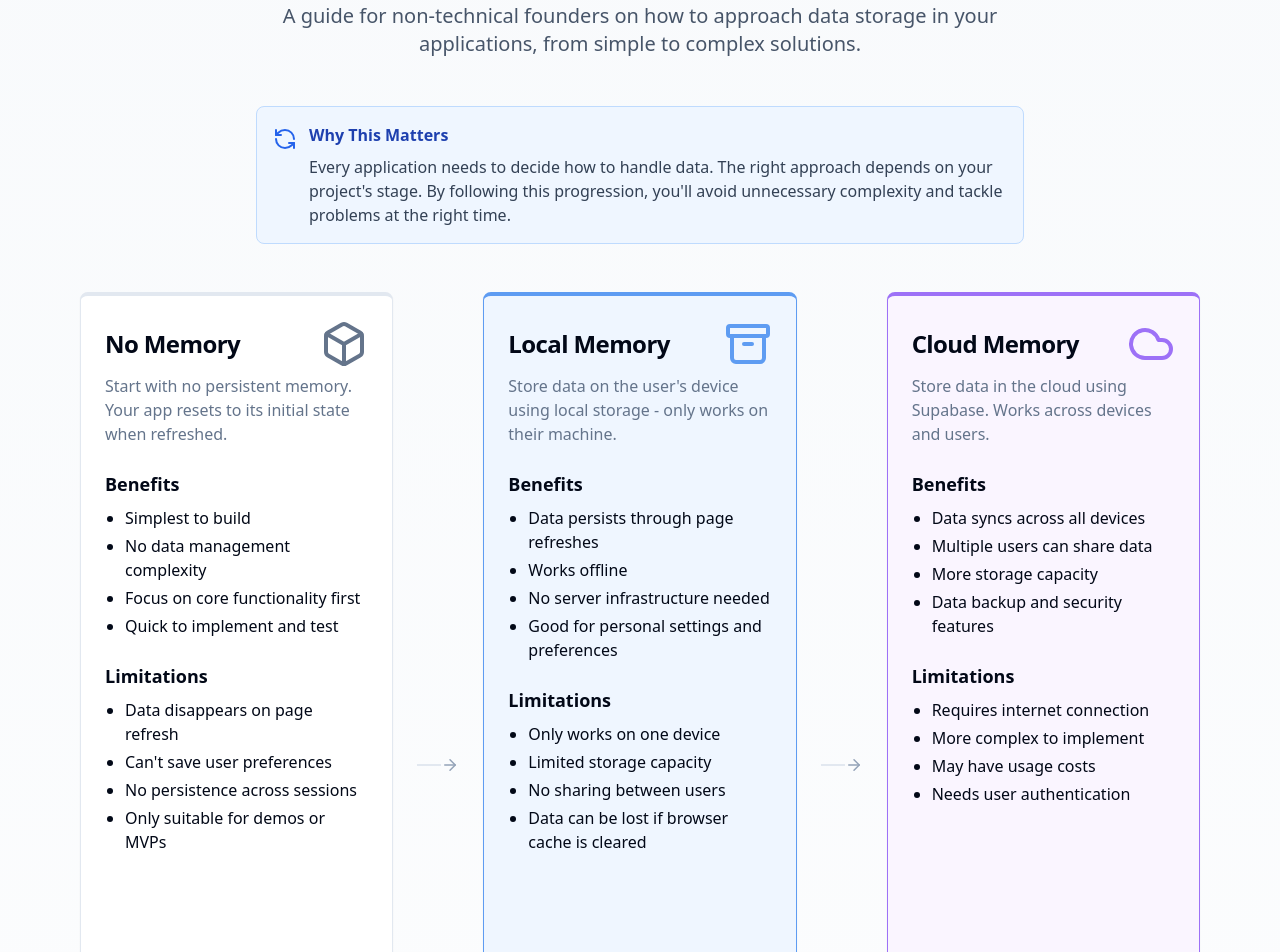
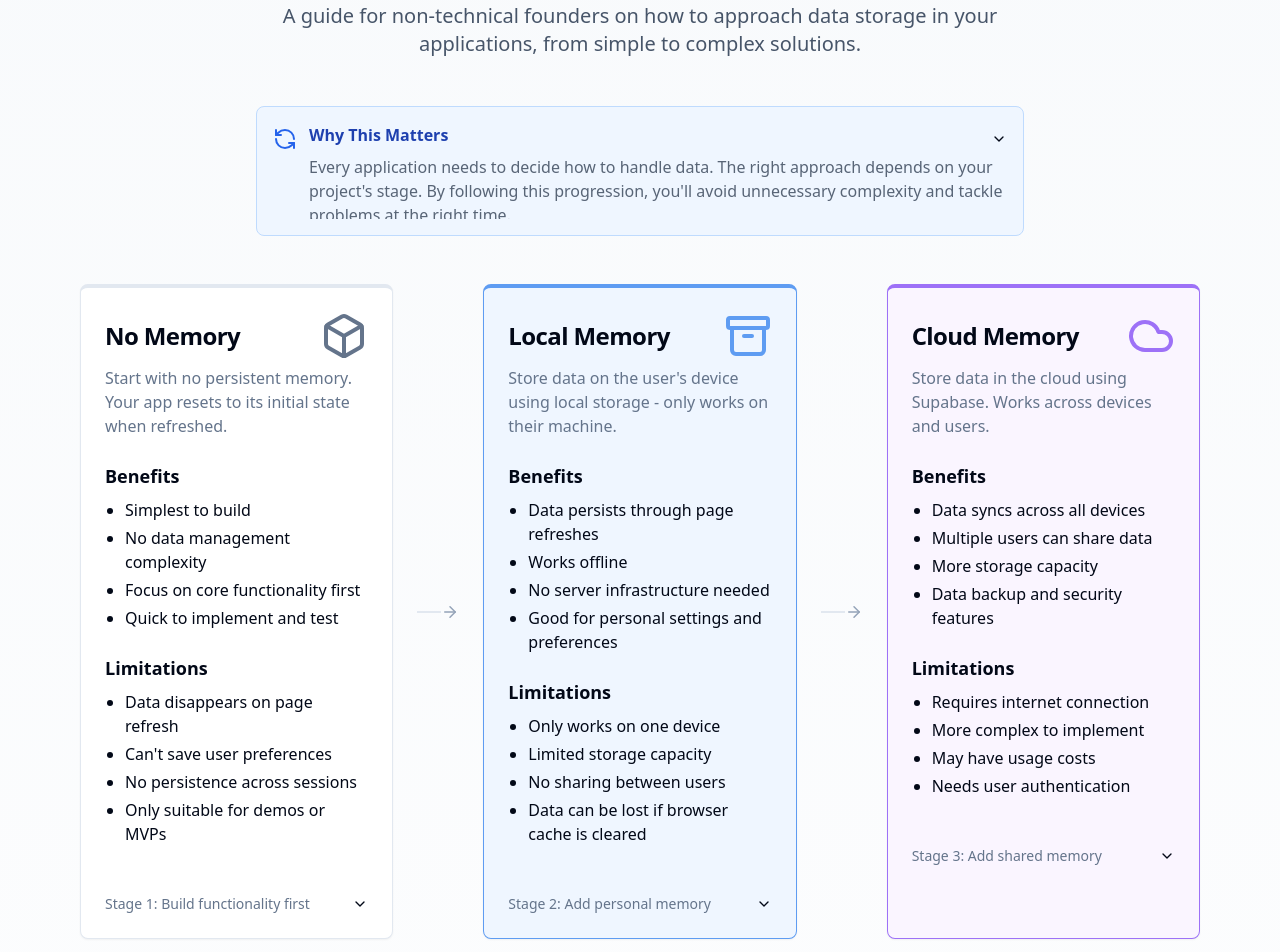
Before and after one commit to Launch-by-Lunch/lbl-vibe-coding-memory, a React (Vite) app: page / in a window 1280 px wide. Shown: the part 180-1132 px from the top of the page. Built offline with nearby package versions, Linux system fonts and the light colour scheme.

Commit message:
Refactor: Implement column expansion on click
Modify MemoryCard component to expand on click, revealing prompts.

```diff
--- a/src/components/InfoBox.tsx
+++ b/src/components/InfoBox.tsx
@@ -1,6 +1,8 @@
 
-import React from "react";
+import React, { useState } from "react";
 import { cn } from "@/lib/utils";
+import { Button } from "@/components/ui/button";
+import { ChevronDown, ChevronUp } from "lucide-react";
 
 interface InfoBoxProps {
   title: string;
@@ -11,6 +13,8 @@ interface InfoBoxProps {
 }
 
 const InfoBox: React.FC<InfoBoxProps> = ({ title, children, className, icon, type = "default" }) => {
+  const [expanded, setExpanded] = useState(false);
+
   const bgColors = {
     default: "bg-blue-50 border-blue-200",
     warning: "bg-amber-50 border-amber-200",
@@ -23,17 +27,45 @@ const InfoBox: React.FC<InfoBoxProps> = ({ title, children, className, icon, typ
     success: "text-green-800"
   };
 
+  const toggleExpand = () => {
+    setExpanded(prev => !prev);
+  };
+
   return (
-    <div className={cn(
-      "rounded-lg p-4 border transition-all duration-300 hover:shadow-md",
-      bgColors[type],
-      className
-    )}>
+    <div
+      className={cn(
+        "rounded-lg p-4 border transition-all duration-300",
+        expanded ? "shadow-md" : "",
+        bgColors[type],
+        className
+      )}
+      onClick={toggleExpand}
+    >
       <div className="flex items-start gap-3">
         {icon && <div className="mt-1">{icon}</div>}
-        <div>
-          <h4 className={cn("font-semibold mb-2", textColors[type])}>{title}</h4>
-          <div className="text-slate-700">{children}</div>
+        <div className="flex-1">
+          <div className="flex items-center justify-between">
+            <h4 className={cn("font-semibold mb-2", textColors[type])}>{title}</h4>
+            <Button
+              variant="ghost"
+              size="sm"
+              className="p-0 h-auto"
+              onClick={(e) => {
+                e.stopPropagation();
+                toggleExpand();
+              }}
+            >
+              {expanded ? <ChevronUp size={16} /> : <ChevronDown size={16} />}
+            </Button>
+          </div>
+          <div
+            className={cn(
+              "text-slate-700 transition-all duration-300",
+              expanded ? "opacity-100 max-h-[500px]" : "opacity-80 max-h-16 overflow-hidden"
+            )}
+          >
+            {children}
+          </div>
         </div>
       </div>
     </div>
--- a/src/components/MemoryCard.tsx
+++ b/src/components/MemoryCard.tsx
@@ -3,7 +3,7 @@ import React, { useState } from "react";
 import { cn } from "@/lib/utils";
 import { Card, CardContent, CardDescription, CardFooter, CardHeader, CardTitle } from "@/components/ui/card";
 import { Button } from "@/components/ui/button";
-import { Box, Archive, Cloud } from "lucide-react";
+import { Box, Archive, Cloud, ChevronDown, ChevronUp } from "lucide-react";
 
 type MemoryType = "none" | "local" | "cloud";
 
@@ -26,7 +26,7 @@ const MemoryCard: React.FC<MemoryCardProps> = ({
   prompts,
   className
 }) => {
-  const [showPrompts, setShowPrompts] = useState(false);
+  const [expanded, setExpanded] = useState(false);
 
   const icons = {
     none: <Box className="w-12 h-12 text-slate-500" />,
@@ -46,6 +46,10 @@ const MemoryCard: React.FC<MemoryCardProps> = ({
     cloud: "border-vibe-purple"
   };
 
+  const toggleExpand = () => {
+    setExpanded(prev => !prev);
+  };
+
   return (
     <Card
       className={cn(
@@ -55,8 +59,7 @@ const MemoryCard: React.FC<MemoryCardProps> = ({
         "border-t-4",
         className
       )}
-      onMouseEnter={() => setShowPrompts(true)}
-      onMouseLeave={() => setShowPrompts(false)}
+      onClick={toggleExpand}
     >
       <CardHeader>
         <div className="flex items-center justify-between">
@@ -88,9 +91,9 @@ const MemoryCard: React.FC<MemoryCardProps> = ({
         <div
           className={cn(
             "prompt-container transition-all duration-300",
-            showPrompts
-              ? "opacity-100 translate-y-0"
-              : "opacity-0 translate-y-8 pointer-events-none"
+            expanded
+              ? "opacity-100 max-h-[500px]"
+              : "opacity-0 max-h-0 overflow-hidden pointer-events-none"
           )}
         >
           <h3 className="font-semibold text-lg mb-2">Prompts to Use</h3>
@@ -104,12 +107,23 @@ const MemoryCard: React.FC<MemoryCardProps> = ({
         </div>
       </CardContent>
 
-      <CardFooter>
-        <div className="w-full text-sm text-muted-foreground">
+      <CardFooter className="flex items-center justify-between">
+        <div className="text-sm text-muted-foreground">
           {type === "none" ? "Stage 1: Build functionality first" :
            type === "local" ? "Stage 2: Add personal memory" :
            "Stage 3: Add shared memory"}
         </div>
+        <Button
+          variant="ghost"
+          size="sm"
+          className="p-0 h-auto"
+          onClick={(e) => {
+            e.stopPropagation(); // Prevent card click from triggering
+            toggleExpand();
+          }}
+        >
+          {expanded ? <ChevronUp size={18} /> : <ChevronDown size={18} />}
+        </Button>
       </CardFooter>
     </Card>
   );
--- a/src/components/ProgressionArrow.tsx
+++ b/src/components/ProgressionArrow.tsx
@@ -10,9 +10,9 @@ interface ProgressionArrowProps {
 const ProgressionArrow: React.FC<ProgressionArrowProps> = ({ vertical = false, className }) => {
   if (vertical) {
     return (
-      <div className={`flex justify-center py-4 ${className}`}>
-        <div className="bg-slate-200 w-0.5 h-8"></div>
-        <ArrowRight className="transform rotate-90 text-slate-400 -mb-2 transition-all duration-300 hover:text-vibe-blue" />
+      <div className={`flex justify-center py-2 ${className}`}>
+        <div className="bg-slate-200 w-0.5 h-6"></div>
+        <ArrowRight className="transform rotate-90 text-slate-400 -mb-2 transition-all duration-300 hover:text-vibe-blue" size={16} />
       </div>
     );
   }
```
